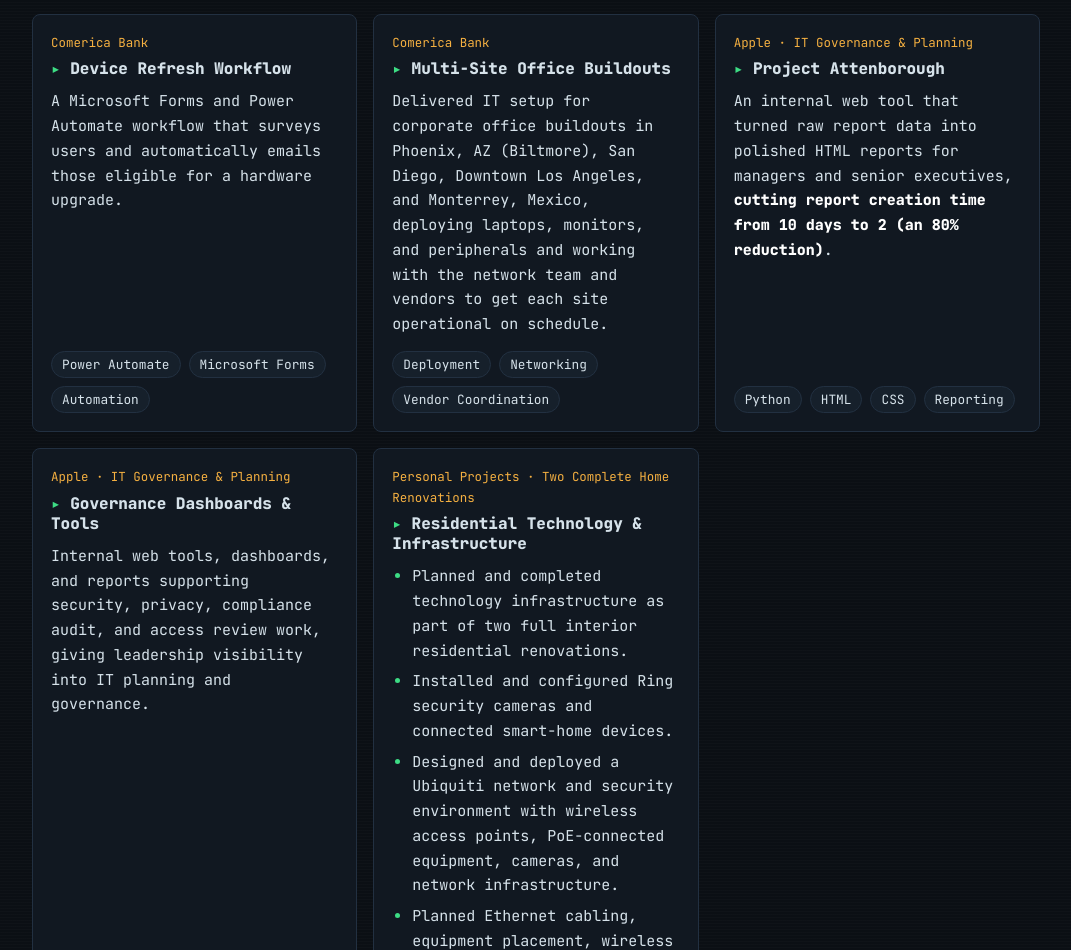
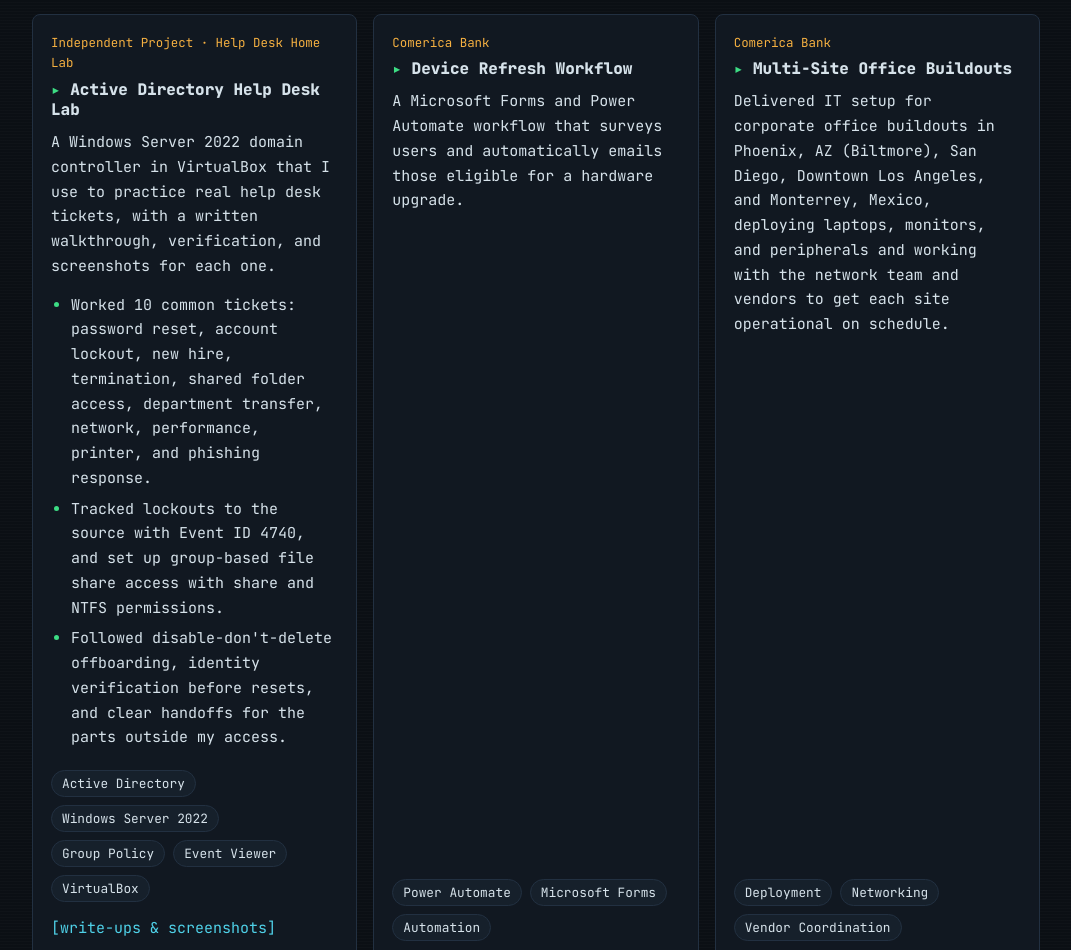
Before and after one commit to RyanMH24/Ryan-M.-Hernandez-Portfolio, a plain HTML site: page index.html in a window 1280 px wide. Shown: the part 3082-4032 px from the top of the page, without its empty margins (104-1175 px from the left). Drawn offline with Linux system fonts and the light colour scheme.

Commit message:
Add Active Directory Help Desk Lab to projects section
Links to the helpdesk-lab write-ups and screenshots.

Co-Authored-By: Claude Sonnet 5.5 <noreply@anthropic.com>

```diff
--- a/index.html
+++ b/index.html
@@ -215,6 +215,21 @@
             <a href="https://github.com/RyanMH24/5CR1PT3R5" target="_blank" rel="noopener">[try out demo]</a></p>
         </article>
         <article class="card project">
+          <p class="org">Independent Project · Help Desk Home Lab</p>
+          <h3><span class="exec">▸</span> Active Directory Help Desk Lab</h3>
+          <p>A Windows Server 2022 domain controller in VirtualBox that I use to practice real help desk tickets,
+            with a written walkthrough, verification, and screenshots for each one.</p>
+          <ul class="project-details">
+            <li>Worked 10 common tickets: password reset, account lockout, new hire, termination, shared folder access, department transfer, network, performance, printer, and phishing response.</li>
+            <li>Tracked lockouts to the source with Event ID 4740, and set up group-based file share access with share and NTFS permissions.</li>
+            <li>Followed disable-don't-delete offboarding, identity verification before resets, and clear handoffs for the parts outside my access.</li>
+          </ul>
+          <ul class="tags">
+            <li>Active Directory</li><li>Windows Server 2022</li><li>Group Policy</li><li>Event Viewer</li><li>VirtualBox</li>
+          </ul>
+          <p class="links"><a href="https://github.com/RyanMH24/Ryan-M.-Hernandez-Portfolio/tree/main/helpdesk-lab" target="_blank" rel="noopener">[write-ups &amp; screenshots]</a></p>
+        </article>
+        <article class="card project">
           <p class="org">Comerica Bank</p>
           <h3><span class="exec">▸</span> Device Refresh Workflow</h3>
           <p>A Microsoft Forms and Power Automate workflow that surveys users and automatically emails
```
